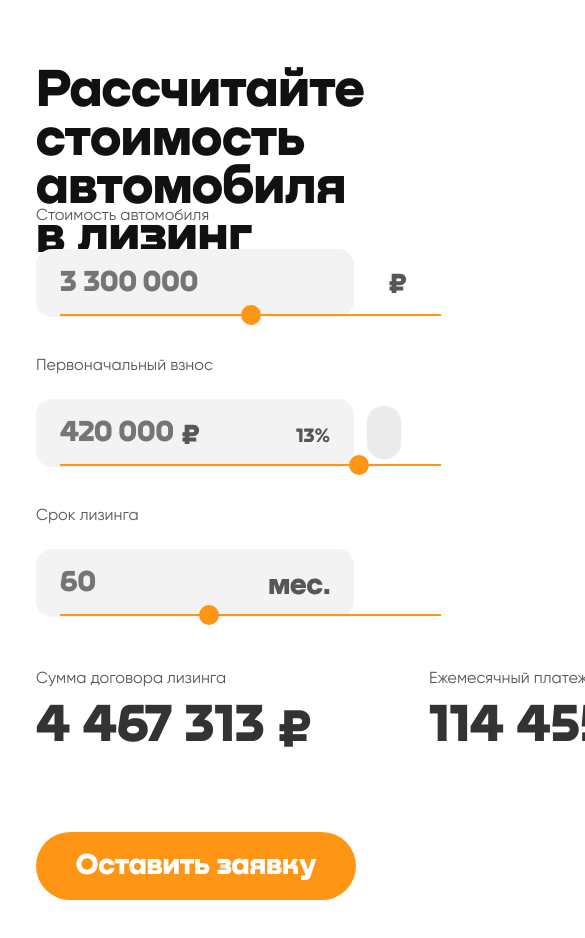
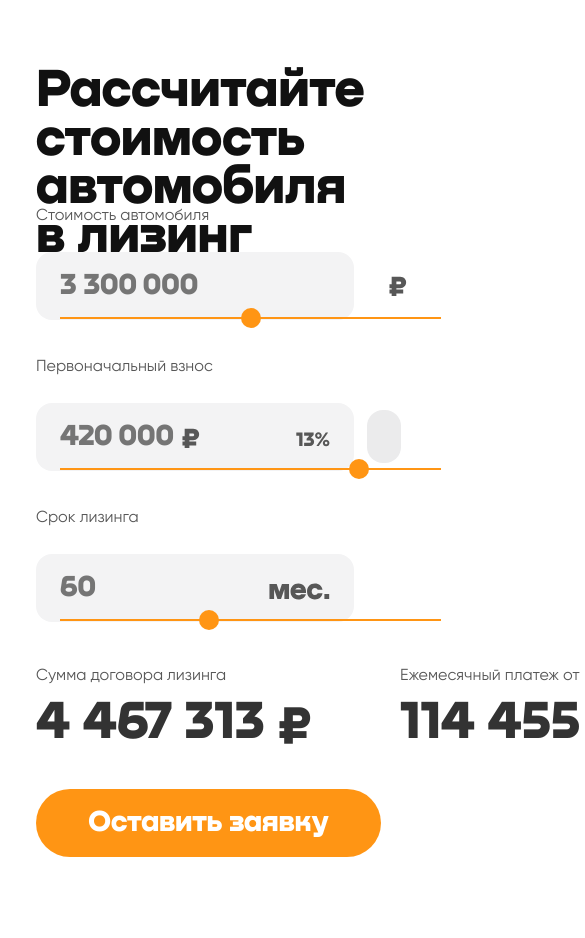
Before and after one commit to InnaRomanova/lizing-test, a React (Create React App) app: page / in a window 390 px wide. Shown: the top 938 px of the page, 585 px wide, since content can reach past the window. After the commit the page ends 914 px from the top, so only its background shows below. Built offline with nearby package versions, Linux system fonts and the light colour scheme.

Commit message:
grid a amount

```diff
--- a/src/components/mainPage/amountSection/Amount.css
+++ b/src/components/mainPage/amountSection/Amount.css
@@ -18,7 +18,7 @@
     margin: 0;
     padding: 0;
     display: flex;
-    justify-content:space-between;
+    justify-content: space-between;
     gap: 180px;
 }
 
@@ -88,6 +88,7 @@
     .amount {
         padding-top: 52px;
     }
+
     .amount__form {
         gap: 73px;
     }
@@ -104,12 +105,17 @@
 
 @media screen and (max-width: 1074px) {
     .amount {
-
+        padding-top: 44px;
     }
 
     .amount__form {
-        gap: 73px;
+        row-gap: 33px;
+        column-gap: 19px;
         display: grid;
         grid-template-columns: repeat(2, 1fr);
     }
+
+    .amount__button {
+        width: 345px;
+    }
 }
--- a/src/components/mainPage/formSection/Form.css
+++ b/src/components/mainPage/formSection/Form.css
@@ -236,7 +236,7 @@
 
 .form__list {
     flex-direction: column;
-    gap: 39px;
+    gap: 37px;
 }
 
 .form__item {
@@ -245,7 +245,7 @@
 
 .form__number {
     /* max-width: 696px; */
-    margin-top: 23px;
+    margin-top: 26px;
 }
 
 .form__currency {
```
